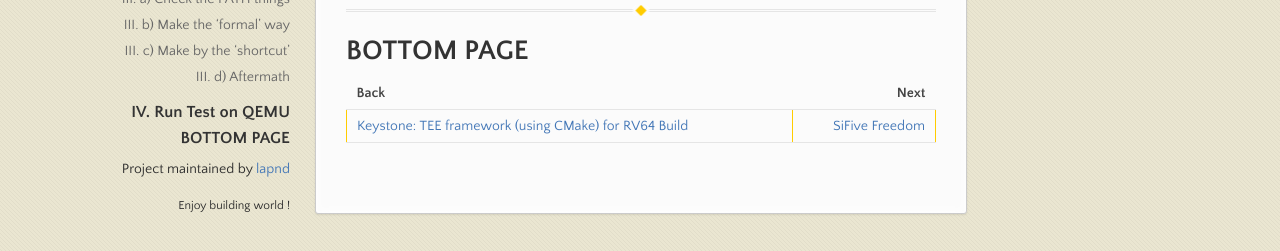
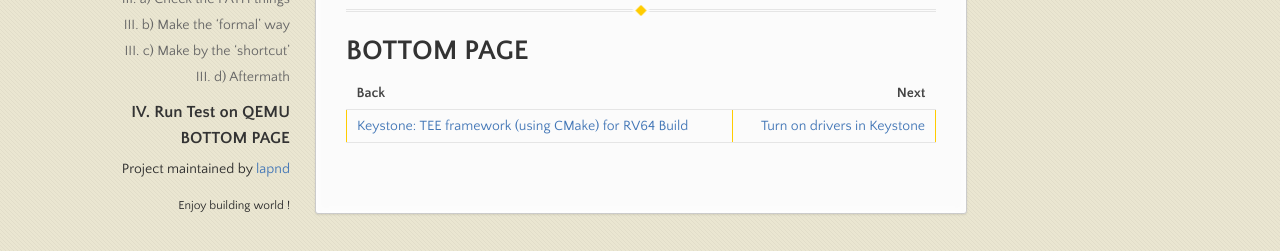
Before and after one commit to lapnd/httdes.github.io, a Jekyll site: the page built from keystone-cmake-32.md, in a window 1280 px wide and 900 px high, scrolled down 6195 px. Shown: the part 646-897 px from the top of the window. Built offline with Jekyll 4.4.1, drawn with Linux system fonts in a browser that asks for light colours; our own code applies the rules of GitHub Pages for plain Markdown files.

Commit message:
Update keystone-cmake-32.md

```diff
--- a/keystone-cmake-32.md
+++ b/keystone-cmake-32.md
@@ -310,4 +310,4 @@ So if you want to use the keystone-demo ([I. b)](#i-b-keystone-demo)), you have
 
 | Back | Next |
 | :--- | ---: |
-| [Keystone: TEE framework (using CMake) for RV64 Build](./keystone-cmake-64.md) | [SiFive Freedom](./vc707.md) |
+| [Keystone: TEE framework (using CMake) for RV64 Build](./keystone-cmake-64.md) | [Turn on drivers in Keystone](./keystone-drivers.md) |
```
